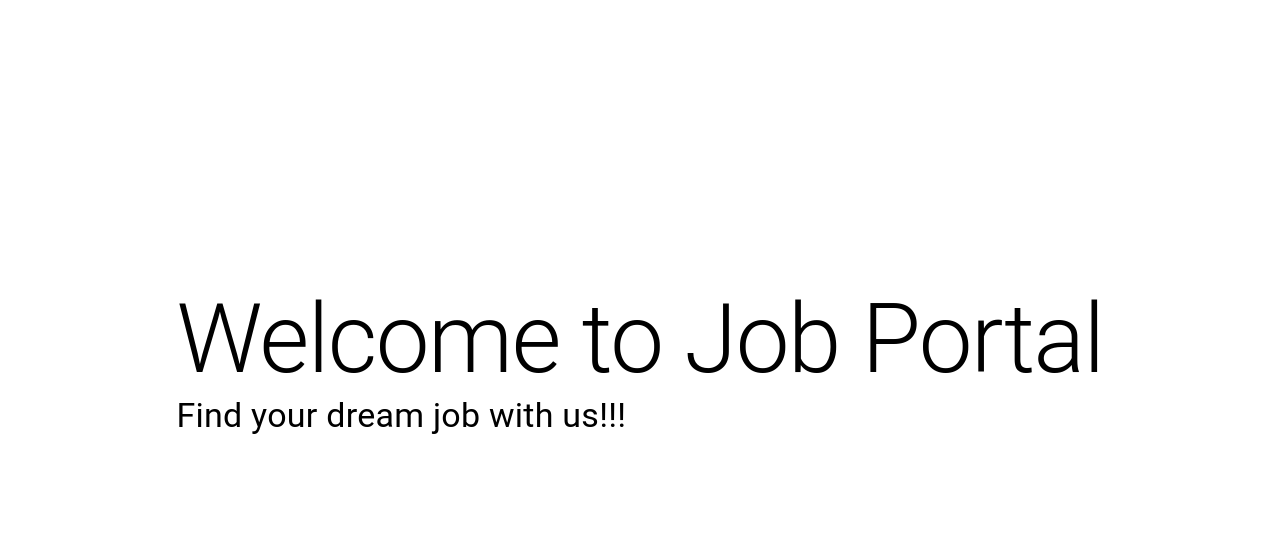
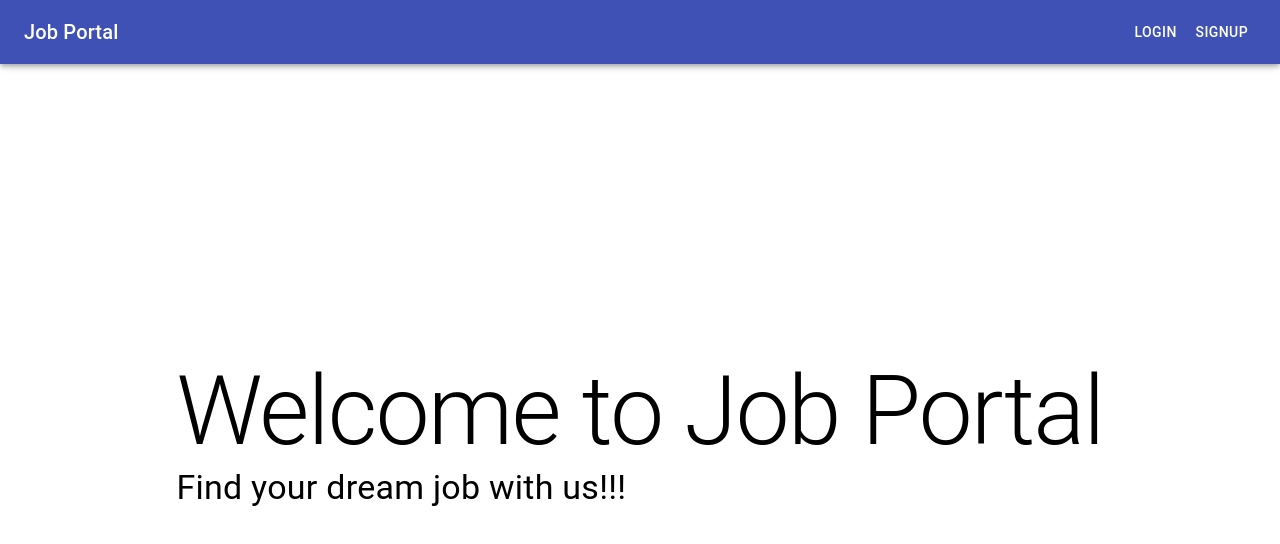
Before and after one commit to HeroicHitesh/AvomConsultants_JobPortal_Assignment, a React (Create React App) app in the folder frontend/: page / in a window 1280 px wide. Shown: the top 544 px of the page. Built offline with nearby package versions, Linux system fonts and the light colour scheme.

Commit message:
Create Navbar component

```diff
--- a/frontend/src/App.css
+++ b/frontend/src/App.css
@@ -1,38 +1,3 @@
 .App {
   text-align: center;
 }
-
-.App-logo {
-  height: 40vmin;
-  pointer-events: none;
-}
-
-@media (prefers-reduced-motion: no-preference) {
-  .App-logo {
-    animation: App-logo-spin infinite 20s linear;
-  }
-}
-
-.App-header {
-  background-color: #282c34;
-  min-height: 100vh;
-  display: flex;
-  flex-direction: column;
-  align-items: center;
-  justify-content: center;
-  font-size: calc(10px + 2vmin);
-  color: white;
-}
-
-.App-link {
-  color: #61dafb;
-}
-
-@keyframes App-logo-spin {
-  from {
-    transform: rotate(0deg);
-  }
-  to {
-    transform: rotate(360deg);
-  }
-}
--- a/frontend/src/App.js
+++ b/frontend/src/App.js
@@ -1,12 +1,33 @@
 import { BrowserRouter, Switch, Route } from "react-router-dom";
+import { Grid, makeStyles } from "@material-ui/core";
 
 import Welcome, { ErrorPage } from "./component/Welcome";
+import Navbar from "./component/Navbar";
 
 import "./App.css";
 
+const useStyles = makeStyles(() => ({
+  body: {
+    display: "flex",
+    flexDirection: "column",
+    justifyContent: "center",
+    alignItems: "center",
+    minHeight: "100vh",
+    paddingTop: "64px",
+    boxSizing: "border-box",
+    width: "100%",
+  },
+}));
+
 function App() {
+  const classes = useStyles();
   return (
     <BrowserRouter>
+      <Grid container direction="column">
+        <Grid item xs>
+          <Navbar />
+        </Grid>
+        <Grid item className={classes.body}>
           <Switch>
             <Route exact path="/">
               <Welcome />
@@ -15,6 +36,8 @@ function App() {
               <ErrorPage />
             </Route>
           </Switch>
+        </Grid>
+      </Grid>
     </BrowserRouter>
   );
 }
--- /dev/null
+++ b/frontend/src/component/Navbar.js
@@ -0,0 +1,54 @@
+import {
+  AppBar,
+  Toolbar,
+  Typography,
+  Button,
+  makeStyles,
+} from "@material-ui/core";
+import { useHistory } from "react-router-dom";
+
+const useStyles = makeStyles((theme) => ({
+  root: {
+    flexGrow: 1,
+  },
+  menuButton: {
+    marginRight: theme.spacing(2),
+  },
+  title: {
+    flexGrow: 1,
+  },
+}));
+
+const Navbar = () => {
+  const classes = useStyles();
+  let history = useHistory();
+
+  const handleClick = (location) => {
+    history.push(location);
+  };
+
+  return (
+    <AppBar position="fixed">
+      <Toolbar>
+        <Typography
+          variant="h6"
+          className={classes.title}
+          style={{ cursor: "pointer" }}
+          onClick={() => handleClick("/")}
+        >
+          Job Portal
+        </Typography>
+        <>
+          <Button color="inherit" onClick={() => handleClick("/login")}>
+            Login
+          </Button>
+          <Button color="inherit" onClick={() => handleClick("/signup")}>
+            Signup
+          </Button>
+        </>
+      </Toolbar>
+    </AppBar>
+  );
+};
+
+export default Navbar;
```
Lines whose indentation alone changed are shown as unchanged.
